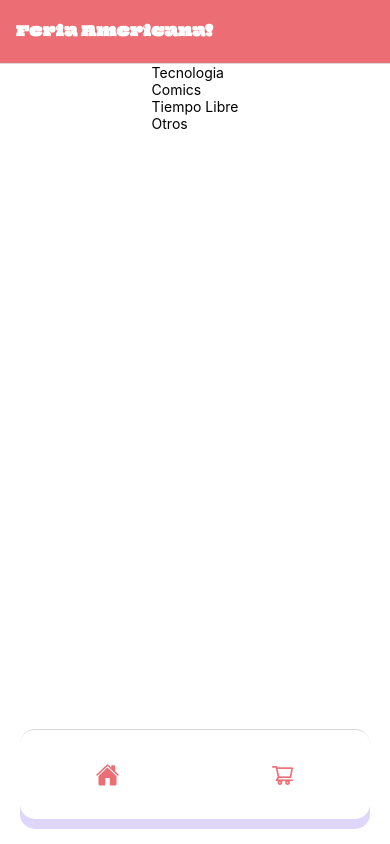
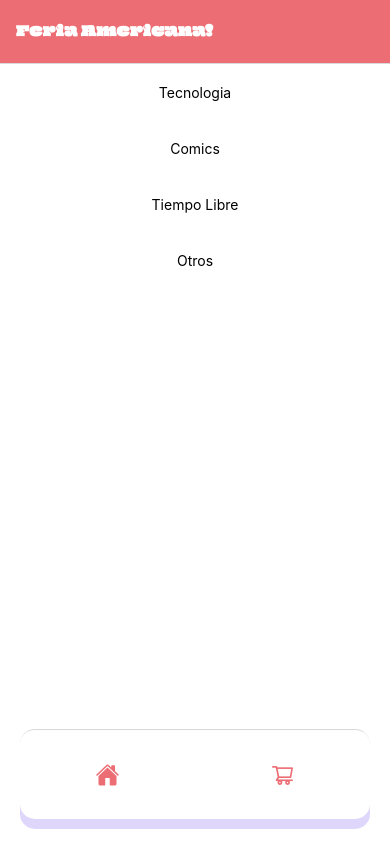
Before and after one commit to EtelS/app_Panaderia, a React Native app: screen /Categories in a window 390 px wide. Built offline with nearby package versions, Linux system fonts and the light colour scheme.

Commit message:
quitado de linear gradient

```diff
--- a/package.json
+++ b/package.json
@@ -22,6 +22,7 @@
     "react-native-web": "0.17.1",
     "react-redux": "^7.2.6",
     "redux": "^4.1.2"
+
   },
   "devDependencies": {
     "@babel/core": "^7.12.9"
--- a/screens/Categories.js
+++ b/screens/Categories.js
@@ -1,5 +1,6 @@
 import { FlatList, StyleSheet, Text, TouchableOpacity, View } from 'react-native';
 import { useDispatch, useSelector } from 'react-redux';
+
 
 import React from 'react';
 import { selectCategory } from '../store/actions/category.actions';
@@ -15,15 +16,22 @@ export default function Categories({ navigation }) {
         itemID: item.id
     });
   };
+  const bottomColor = `rgba(0, 0, 0, ${0})`
+    const maskColor = `rgba(0, 0, 0, ${0.5})`
+
   return (
     <View style={styles.container}>
       <FlatList
         data={categories}
         keyExtractor= {(item)=> item.id}
         renderItem={({item}) =>(
-          <TouchableOpacity onPress={() =>handleSelectCategory(item)}>
+
+
+          <TouchableOpacity onPress={() =>handleSelectCategory(item)}
+                            style= {styles.touchable}>
             <Text>{item.nombre}</Text>
           </TouchableOpacity>
+
         )
         }
       />
@@ -38,4 +46,10 @@ const styles = StyleSheet.create({
     alignItems: 'center',
     justifyContent: 'center',
   },
+  touchable:{
+    height:50,
+    alignItems:'center',
+    justifyContent: 'center',
+    margin:3,
+  },
 });
```
Also changed, not shown: 1 other file (tests, documents, lock files or other folders).
